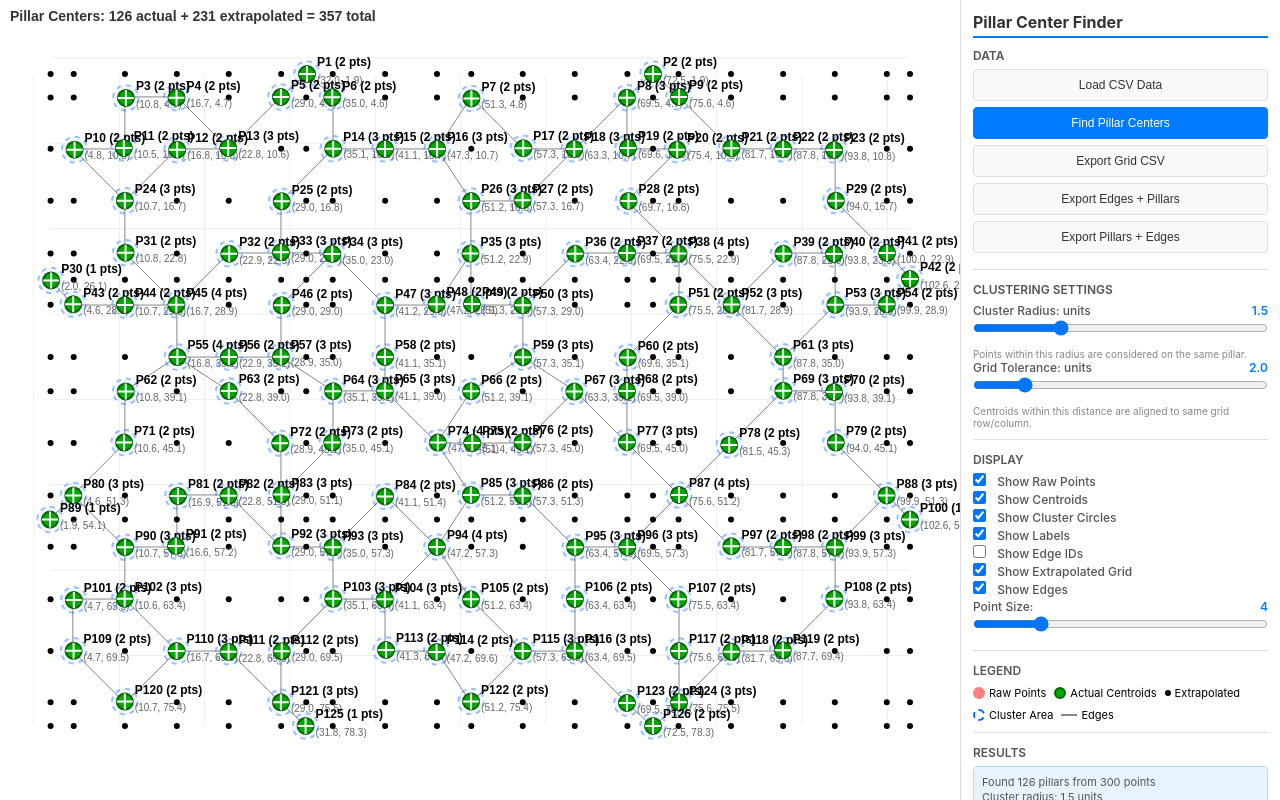
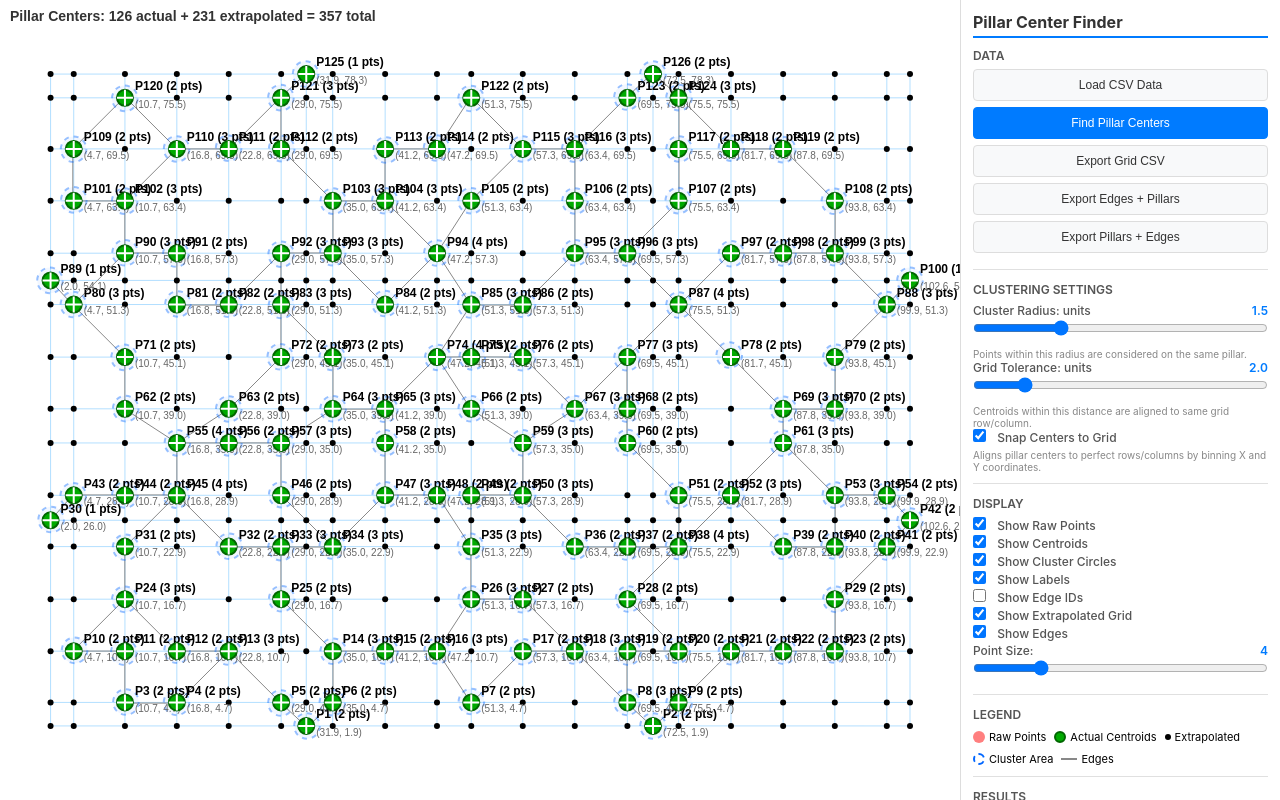
Before and after one commit to stephanschulz/light-network, a plain HTML site: page pillar-finder.html in a window 1280 px wide. Drawn offline with Linux system fonts and the light colour scheme.

Commit message:
Add snap-to-grid feature in PillarFinder

```diff
--- a/pillar-finder.html
+++ b/pillar-finder.html
@@ -175,6 +175,14 @@
             <p style="font-size: 10px; color: #888; margin-top: 4px;">
                 Centroids within this distance are aligned to same grid row/column.
             </p>
+
+            <label>
+                <input type="checkbox" id="snapToGrid" checked>
+                Snap Centers to Grid
+            </label>
+            <p style="font-size: 10px; color: #888; margin-top: 4px;">
+                Aligns pillar centers to perfect rows/columns by binning X and Y coordinates.
+            </p>
         </div>
 
         <div class="control-section">
--- a/pillar-finder.js
+++ b/pillar-finder.js
@@ -24,6 +24,11 @@ class PillarFinder {
         this.showEdgeIds = false;
         this.showEdges = true;
         this.showExtrapolatedGrid = true;
+        this.snapToGrid = true;
+
+        // Binned grid lines (populated by snapCentroidsToGrid)
+        this.gridColumnX = [];
+        this.gridRowY = [];
 
         // Transform
         this.scale = 1;
@@ -128,9 +133,15 @@ class PillarFinder {
         document.getElementById('gridTolerance').addEventListener('input', (e) => {
             this.gridTolerance = parseFloat(e.target.value);
             document.getElementById('gridToleranceValue').textContent = this.gridTolerance.toFixed(1);
-            if (this.centroids.length > 0) {
-                this.calculateExtrapolatedGrid();
-                this.draw();
+            if (this.rawPoints.length > 0) {
+                this.findPillarCenters();
+            }
+        });
+
+        document.getElementById('snapToGrid').addEventListener('change', (e) => {
+            this.snapToGrid = e.target.checked;
+            if (this.rawPoints.length > 0) {
+                this.findPillarCenters();
             }
         });
     }
@@ -223,7 +234,8 @@ class PillarFinder {
     worldToCanvas(x, y) {
         return {
             x: this.offsetX + (x - this.worldMinX) * this.scale,
-            y: this.offsetY + (y - this.worldMinY) * this.scale
+            // Flip Y axis: higher world Y values appear at top of canvas
+            y: this.offsetY + (this.worldMaxY - y) * this.scale
         };
     }
 
@@ -320,6 +332,8 @@ class PillarFinder {
                 id: pillarId,
                 x: centroidX,
                 y: centroidY,
+                rawX: centroidX,  // Store original position
+                rawY: centroidY,
                 pointCount: points.length,
                 actualRadius: maxDist,
                 minZ: minZ,
@@ -328,6 +342,11 @@ class PillarFinder {
             });
 
             pillarId++;
+        }
+
+        // Snap centroids to a regular grid if enabled
+        if (this.snapToGrid && this.centroids.length > 0) {
+            this.snapCentroidsToGrid();
         }
 
         // Sort centroids by position (top-left to bottom-right)
@@ -351,6 +370,84 @@ class PillarFinder {
 
         this.updateResultsDisplay();
         this.draw();
+    }
+
+    // Snap centroids to a regular grid by binning X and Y coordinates
+    snapCentroidsToGrid() {
+        // Step 1: Bin X coordinates to find column positions
+        const xBins = [];
+        for (const c of this.centroids) {
+            let foundBin = false;
+            for (const bin of xBins) {
+                if (Math.abs(bin.center - c.rawX) < this.gridTolerance) {
+                    bin.values.push(c.rawX);
+                    bin.center = bin.values.reduce((a, b) => a + b, 0) / bin.values.length;
+                    foundBin = true;
+                    break;
+                }
+            }
+            if (!foundBin) {
+                xBins.push({ center: c.rawX, values: [c.rawX] });
+            }
+        }
+
+        // Step 2: Bin Y coordinates to find row positions
+        const yBins = [];
+        for (const c of this.centroids) {
+            let foundBin = false;
+            for (const bin of yBins) {
+                if (Math.abs(bin.center - c.rawY) < this.gridTolerance) {
+                    bin.values.push(c.rawY);
+                    bin.center = bin.values.reduce((a, b) => a + b, 0) / bin.values.length;
+                    foundBin = true;
+                    break;
+                }
+            }
+            if (!foundBin) {
+                yBins.push({ center: c.rawY, values: [c.rawY] });
+            }
+        }
+
+        // Sort bins for consistent ordering
+        xBins.sort((a, b) => a.center - b.center);
+        yBins.sort((a, b) => a.center - b.center);
+
+        // Store binned grid lines for drawing
+        this.gridColumnX = xBins.map(b => b.center);
+        this.gridRowY = yBins.map(b => b.center);
+
+        console.log(`Grid snapping: Found ${xBins.length} columns and ${yBins.length} rows`);
+        console.log('Column X positions:', this.gridColumnX.map(x => x.toFixed(2)).join(', '));
+        console.log('Row Y positions:', this.gridRowY.map(y => y.toFixed(2)).join(', '));
+
+        // Step 3: Snap each centroid to the nearest grid intersection
+        for (const c of this.centroids) {
+            // Find nearest column
+            let nearestX = c.rawX;
+            let minXDist = Infinity;
+            for (const bin of xBins) {
+                const dist = Math.abs(bin.center - c.rawX);
+                if (dist < minXDist) {
+                    minXDist = dist;
+                    nearestX = bin.center;
+                }
+            }
+
+            // Find nearest row
+            let nearestY = c.rawY;
+            let minYDist = Infinity;
+            for (const bin of yBins) {
+                const dist = Math.abs(bin.center - c.rawY);
+                if (dist < minYDist) {
+                    minYDist = dist;
+                    nearestY = bin.center;
+                }
+            }
+
+            // Update centroid position
+            c.x = nearestX;
+            c.y = nearestY;
+        }
     }
 
     calculateExtrapolatedGrid() {
@@ -577,12 +674,44 @@ class PillarFinder {
     }
 
     drawGrid() {
-        const gridSpacing = 10; // 10 unit grid
+        // Draw binned grid lines if available (from snapCentroidsToGrid)
+        if (this.gridColumnX && this.gridColumnX.length > 0) {
+            // Draw vertical lines at binned column positions
+            this.ctx.strokeStyle = 'rgba(0, 150, 255, 0.3)';
+            this.ctx.lineWidth = 1;
 
+            for (const x of this.gridColumnX) {
+                const pos = this.worldToCanvas(x, this.worldMinY);
+                const posEnd = this.worldToCanvas(x, this.worldMaxY);
+                this.ctx.beginPath();
+                this.ctx.moveTo(pos.x, pos.y);
+                this.ctx.lineTo(posEnd.x, posEnd.y);
+                this.ctx.stroke();
+            }
+        }
+
+        if (this.gridRowY && this.gridRowY.length > 0) {
+            // Draw horizontal lines at binned row positions
+            this.ctx.strokeStyle = 'rgba(0, 150, 255, 0.3)';
+            this.ctx.lineWidth = 1;
+
+            for (const y of this.gridRowY) {
+                const pos = this.worldToCanvas(this.worldMinX, y);
+                const posEnd = this.worldToCanvas(this.worldMaxX, y);
+                this.ctx.beginPath();
+                this.ctx.moveTo(pos.x, pos.y);
+                this.ctx.lineTo(posEnd.x, posEnd.y);
+                this.ctx.stroke();
+            }
+        }
+
+        // Fallback: draw light background grid if no binned lines
+        if ((!this.gridColumnX || this.gridColumnX.length === 0) &&
+            (!this.gridRowY || this.gridRowY.length === 0)) {
+            const gridSpacing = 10;
             this.ctx.strokeStyle = '#eee';
             this.ctx.lineWidth = 1;
 
-        // Vertical lines
             for (let x = Math.floor(this.worldMinX / gridSpacing) * gridSpacing; x <= this.worldMaxX; x += gridSpacing) {
                 const pos = this.worldToCanvas(x, this.worldMinY);
                 const posEnd = this.worldToCanvas(x, this.worldMaxY);
@@ -592,7 +721,6 @@ class PillarFinder {
                 this.ctx.stroke();
             }
 
-        // Horizontal lines
             for (let y = Math.floor(this.worldMinY / gridSpacing) * gridSpacing; y <= this.worldMaxY; y += gridSpacing) {
                 const pos = this.worldToCanvas(this.worldMinX, y);
                 const posEnd = this.worldToCanvas(this.worldMaxX, y);
@@ -600,6 +728,7 @@ class PillarFinder {
                 this.ctx.moveTo(pos.x, pos.y);
                 this.ctx.lineTo(posEnd.x, posEnd.y);
                 this.ctx.stroke();
+            }
         }
     }
 
```
Lines whose indentation alone changed are shown as unchanged.
